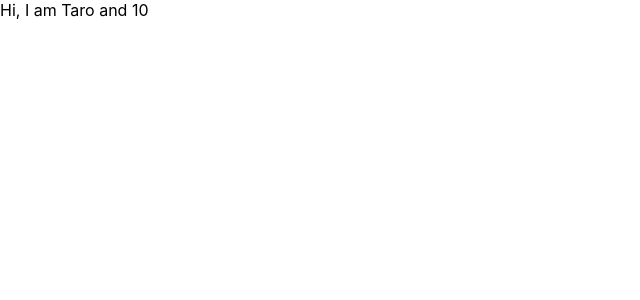
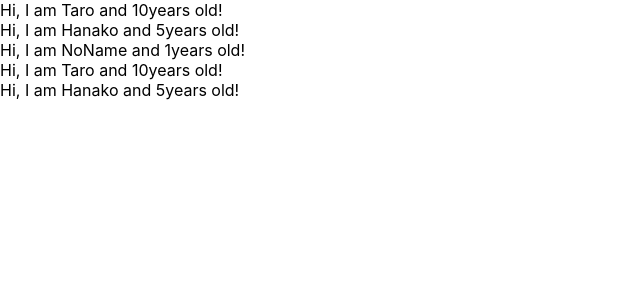
Before and after one commit to kidatakuya/Udemy-React-Redux-training, a React (Create React App) app: page / in a window 1280 px wide. Shown: the top 300 px of the page, without its empty margins (0-640 px from the left). Built offline with nearby package versions, Linux system fonts and the light colour scheme.

Commit message:
learn props of component

```diff
--- a/src/App.js
+++ b/src/App.js
@@ -1,3 +1,4 @@
+import { render } from '@testing-library/react';
 import React, { Component } from 'react';
 // import logo from './logo.svg';
 // import './App.css';
@@ -14,15 +15,41 @@
 
 // }
 
+
+// reactにはバーチャルドムが存在し、どのドムが変更されたか、管理していて、変更点だけを実際のドムに反映している。
+
 const App = ( )=>{
+	const profiles = [
+		{name: "Taro", age: 10},
+		{name: "Hanako", age: 5},
+		{name: "NoName"}
+	]
 	return <div>
-					<User name={"Taro"} age={10} />
+				{
+					profiles.map((profile, index) => {
+						return <User name={profile.name} age={profile.age} key={index} />
+					})
+				}
+
+				<User name={"Taro"} age={10} />
+				<User name={"Hanako"} age={5} />
 
 			</div>
 }
 
 const User = ( props )=>{
-return <div> Hi, I am {props.name} and {props.age}</div>
+return <div> Hi, I am {props.name} and {props.age}years old!</div>
+}
+
+// defaultProps はpropsが空の時に入る値。
+
+// 構文
+// コンポーネント.defaultProps = {
+// 	name: 値,
+// 	name: 値,
+// }
+User.defaultProps = {
+	age: 1
 }
 
 
```
